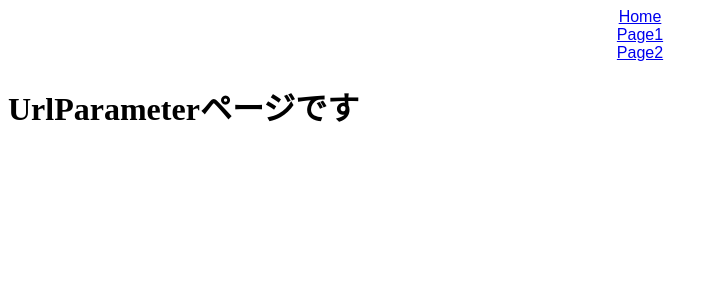
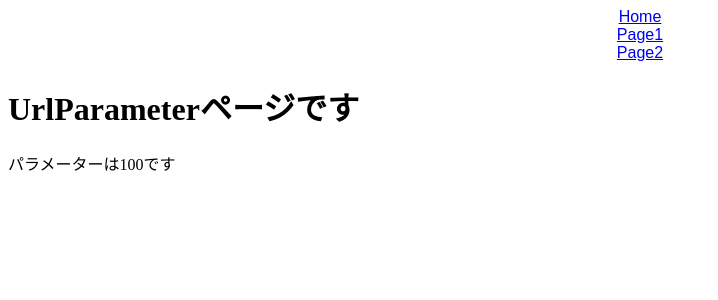
Before and after one commit to takayuki-s/react-router-practice, a React (Create React App) app: page /page2/100 in a window 1280 px wide. Shown: the top 300 px of the page, without its empty margins (0-718 px from the left). Built offline with nearby package versions, Linux system fonts and the light colour scheme.

Commit message:
useParamsでidを受け取って画面遷移

```diff
--- a/src/Page2.jsx
+++ b/src/Page2.jsx
@@ -4,7 +4,7 @@
   return (
     <div>
       <h1>Page2ページです</h1>
-      <Link to="/page2/100">URL Parameter</Link>
+      <Link to="/page2/999">URL Parameter</Link>
     </div>
   );
 };
--- a/src/UrlParameter.jsx
+++ b/src/UrlParameter.jsx
@@ -1,7 +1,11 @@
+import { useParams } from "react-router-dom";
+
 export const UrlParameter = () => {
+  const { id } = useParams();
   return (
     <div>
       <h1>UrlParameterページです</h1>
+      <p>パラメーターは{id}です</p>
     </div>
   );
 };
```
